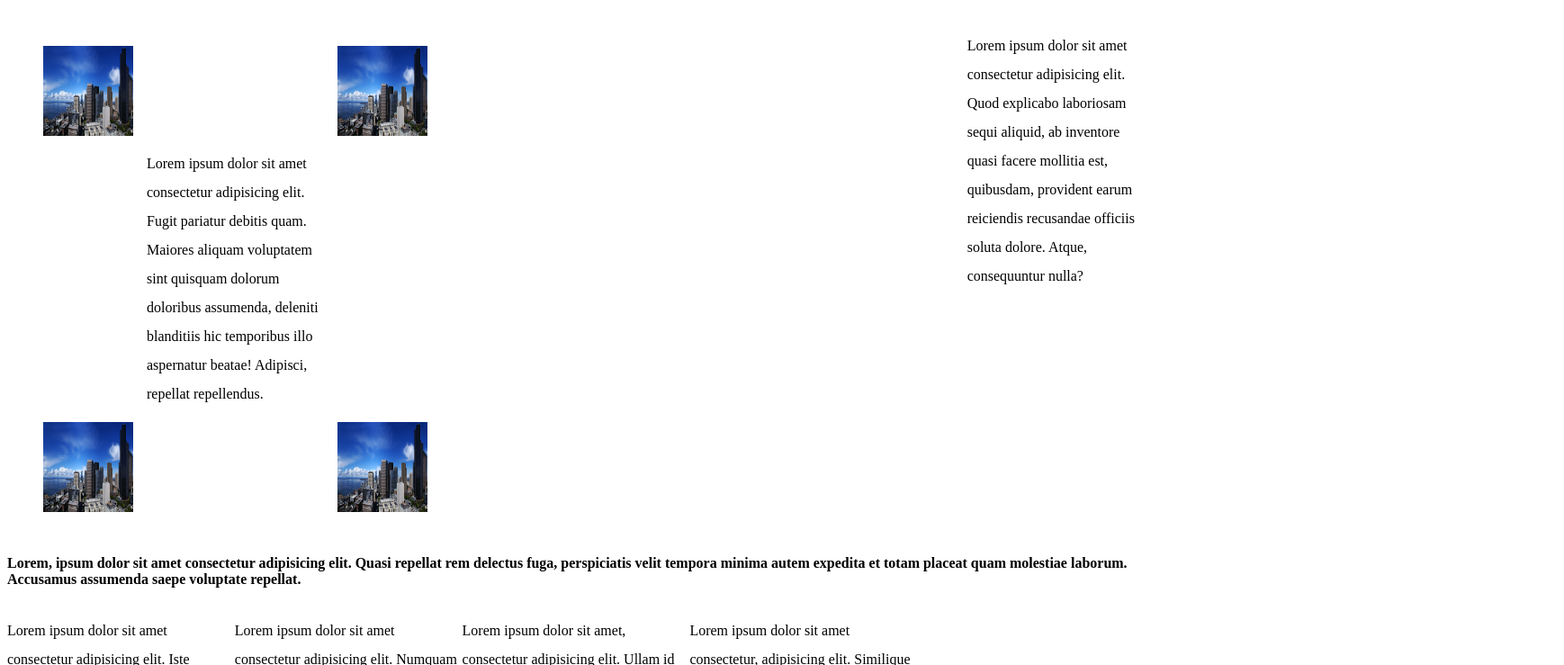
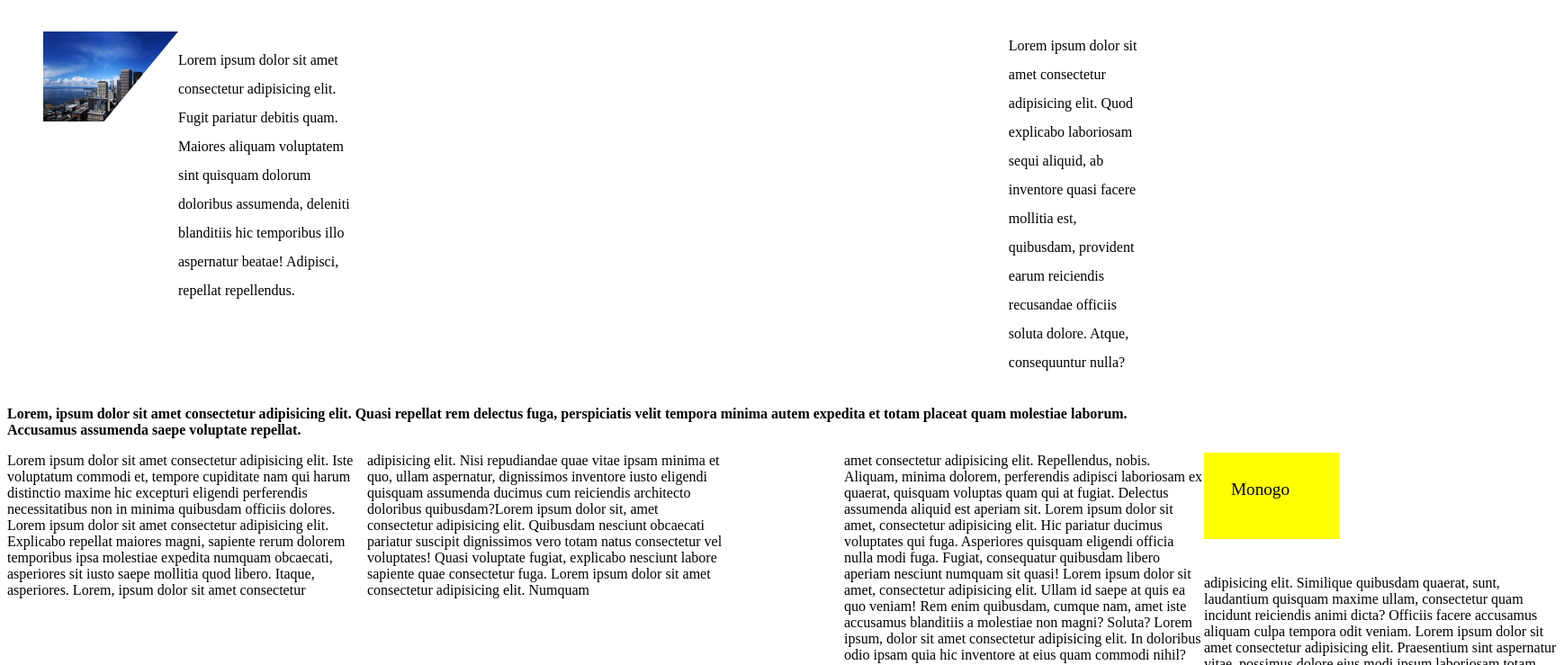
Before and after one commit to AgnieszkaDra/Newspaper, a plain HTML site: page index.html in a window 1280 px wide. Shown: the part 61-800 px from the top of the page at 90% size, 1738 px wide, since content can reach past the window. Drawn offline with Linux system fonts and the light colour scheme.

Commit message:
next part of style

```diff
--- a/index.html
+++ b/index.html
@@ -12,26 +12,36 @@
     <div class="flex-column first left">
 
      <figure>
-         <!-- <img src="IMG/city1.jpg" class="city1"> -->
+        <div class="image"></div>
         <p class="city1p">Lorem ipsum dolor sit amet consectetur adipisicing elit. Fugit pariatur debitis quam. Maiores aliquam voluptatem sint quisquam dolorum doloribus assumenda, deleniti blanditiis hic temporibus illo aspernatur beatae! Adipisci, repellat repellendus.</p>
+
      </figure>
     <p>Lorem ipsum dolor sit amet consectetur adipisicing elit. Quod explicabo laboriosam sequi aliquid, ab inventore quasi facere mollitia est, quibusdam, provident earum reiciendis recusandae officiis soluta dolore. Atque, consequuntur nulla?</p>
     </div>
     <p class="bold">Lorem, ipsum dolor sit amet consectetur adipisicing elit. Quasi repellat rem delectus fuga, perspiciatis velit tempora minima autem expedita et totam placeat quam molestiae laborum. Accusamus assumenda saepe voluptate repellat.</p>
-    <div class="flex-column">
-    <p>Lorem ipsum dolor sit amet consectetur adipisicing elit. Iste voluptatum commodi et, tempore cupiditate nam qui harum distinctio maxime hic excepturi eligendi perferendis necessitatibus non in minima quibusdam officiis dolores. Lorem ipsum dolor sit amet consectetur adipisicing elit. Explicabo repellat maiores magni, sapiente rerum dolorem temporibus ipsa molestiae expedita numquam obcaecati, asperiores sit iusto saepe mollitia quod libero. Itaque, asperiores.
-        Lorem, ipsum dolor sit amet consectetur adipisicing elit. Nisi repudiandae quae vitae ipsam minima et quo, ullam aspernatur, dignissimos inventore iusto eligendi quisquam assumenda ducimus cum reiciendis architecto doloribus quibusdam?Lorem ipsum dolor sit, amet consectetur adipisicing elit. Quibusdam nesciunt obcaecati pariatur suscipit dignissimos vero totam natus consectetur vel voluptates! Quasi voluptate fugiat, explicabo nesciunt labore sapiente quae consectetur fuga.
+    <div class="wrapper">
+    Lorem ipsum dolor sit amet consectetur adipisicing elit. Iste voluptatum commodi et, tempore cupiditate nam qui harum distinctio maxime hic excepturi eligendi perferendis necessitatibus non in minima quibusdam officiis dolores. Lorem ipsum dolor sit amet consectetur adipisicing elit. Explicabo repellat maiores magni, sapiente rerum dolorem temporibus ipsa molestiae expedita numquam obcaecati, asperiores sit iusto saepe mollitia quod libero. Itaque, asperiores.
+        Lorem, ipsum dolor sit amet consectetur
+    <div></div>
+    adipisicing elit. Nisi repudiandae quae vitae ipsam minima et quo, ullam aspernatur, dignissimos inventore iusto eligendi quisquam assumenda ducimus cum reiciendis architecto doloribus quibusdam?Lorem ipsum dolor sit, amet consectetur adipisicing elit. Quibusdam nesciunt obcaecati pariatur suscipit dignissimos vero totam natus consectetur vel voluptates! Quasi voluptate fugiat, explicabo nesciunt labore sapiente quae consectetur fuga.
 
-    </p>
-    <p>Lorem ipsum dolor sit amet consectetur adipisicing elit. Numquam vitae vel aspernatur consequatur itaque id facere quisquam. Dolore culpa debitis officia explicabo autem! Perferendis quod odio dicta saepe, vitae aliquid! Lorem ipsum dolor sit, amet consectetur adipisicing elit. Facere possimus perferendis tenetur hic. Totam in, libero exercitationem labore neque, numquam accusantium eligendi id sint ipsum, porro aperiam rem possimus laboriosam?
-        Lorem ipsum dolor sit amet consectetur adipisicing elit. Repellendus, nobis. Aliquam, minima dolorem, perferendis adipisci laboriosam ex quaerat, quisquam voluptas quam qui at fugiat. Delectus assumenda aliquid est aperiam sit. Lorem ipsum dolor sit amet, consectetur adipisicing elit. Hic pariatur ducimus voluptates qui fuga. Asperiores quisquam eligendi officia nulla modi fuga. Fugiat, consequatur quibusdam libero aperiam nesciunt numquam sit quasi!
-    </p>
-    <p>Lorem ipsum dolor sit amet, consectetur adipisicing elit. Ullam id saepe at quis ea quo veniam! Rem enim quibusdam, cumque nam, amet iste accusamus blanditiis a molestiae non magni? Soluta? Lorem ipsum, dolor sit amet consectetur adipisicing elit. In doloribus odio ipsam quia hic inventore at eius quam commodi nihil? Alias, voluptatibus quo quas odit similique magni enim ducimus quidem. Lorem ipsum dolor sit amet consectetur adipisicing elit. Cum alias architecto, nulla deleniti ab assumenda porro illo? Dolorem provident, minus explicabo nobis repellat, doloremque reprehenderit adipisci, ut atque quibusdam ab?
 
-    </p>
-    <p>Lorem ipsum dolor sit amet consectetur, adipisicing elit. Similique quibusdam quaerat, sunt, laudantium quisquam maxime ullam, consectetur quam incidunt reiciendis animi dicta? Officiis facere accusamus aliquam culpa tempora odit veniam. Lorem ipsum dolor sit amet consectetur adipisicing elit. Praesentium sint aspernatur vitae, possimus dolore eius modi ipsum laboriosam totam repellendus nobis eum voluptates qui. Tempora perferendis sequi velit doloribus quisquam? Lorem, ipsum dolor sit amet consectetur adipisicing elit. Temporibus rerum autem perferendis repellat nemo eius earum accusantium, recusandae eaque, ad deleniti exercitationem sint commodi consectetur minus maiores a pariatur voluptates?
 
-    </p>
+        Lorem ipsum dolor sit amet consectetur adipisicing elit. Numquam
+
+    <div></div> vitae vel aspernatur consequatur itaque id facere quisquam. Dolore culpa debitis officia explicabo autem! Perferendis quod odio dicta saepe, vitae aliquid! Lorem ipsum dolor sit, amet consectetur adipisicing elit. Facere possimus perferendis tenetur hic. Totam in, libero exercitationem labore neque, numquam accusantium eligendi id sint ipsum, porro aperiam rem possimus laboriosam?
+        Lorem ipsum dolor sit
+    <div></div>amet consectetur adipisicing elit. Repellendus, nobis. Aliquam, minima dolorem, perferendis adipisci laboriosam ex quaerat, quisquam voluptas quam qui at fugiat. Delectus assumenda aliquid est aperiam sit. Lorem ipsum dolor sit amet, consectetur adipisicing elit. Hic pariatur ducimus voluptates qui fuga. Asperiores quisquam eligendi officia nulla modi fuga. Fugiat, consequatur quibusdam libero aperiam nesciunt numquam sit quasi!
+
+    Lorem ipsum dolor sit amet, consectetur adipisicing
+    elit. Ullam id saepe at quis ea quo veniam! Rem enim quibusdam, cumque nam, amet iste accusamus blanditiis a molestiae non magni? Soluta? Lorem ipsum, dolor sit amet consectetur adipisicing elit. In doloribus odio ipsam quia hic inventore at eius quam commodi nihil? Alias, voluptatibus quo quas odit similique magni enim ducimus quidem. Lorem ipsum dolor sit amet consectetur adipisicing elit. Cum alias architecto, nulla deleniti ab assumenda porro illo? Dolorem provident, minus explicabo nobis repellat, doloremque reprehenderit adipisci, ut atque quibusdam ab?
+
+
+
+    Lorem ipsum dolor sit amet consectetur,<div class="inline">Monogo</div> adipisicing elit. Similique quibusdam quaerat, sunt, laudantium quisquam maxime ullam, consectetur quam incidunt reiciendis animi dicta? Officiis facere accusamus aliquam culpa tempora odit veniam. Lorem ipsum dolor sit amet consectetur adipisicing elit. Praesentium sint aspernatur vitae, possimus dolore eius modi ipsum laboriosam totam repellendus nobis eum voluptates qui. Tempora perferendis sequi velit doloribus quisquam? Lorem, ipsum dolor sit amet consectetur adipisicing elit. Temporibus rerum autem perferendis repellat nemo eius earum accusantium, recusandae eaque, ad deleniti exercitationem sint commodi consectetur minus maiores a pariatur voluptates?
+    </div>
+
+    <div class="image2"></div>
     </div>
     </div>
 
--- a/style.css
+++ b/style.css
@@ -1,11 +1,11 @@
-div{
+.flex-column{
     display: flex;
     width: 100%;
 
 
 }
 
-div p{
+.flex-column p{
     display: inline-block;
     line-height: 2;
     width: 20%;
@@ -24,37 +24,72 @@ div p{
     justify-content: space-between;
 }
 
-figure{
-    width: 100%;
-    display: flex;
-    flex-direction: row;
-
-}
-
-.city1{
-    width:30%;
-    clip-path: polygon(0 1%, 100% 0, 49% 100%, 0% 100%);
-    shape-outside: polygon(0 1%, 100% 0, 49% 100%, 0% 100%);
-
-}
-
-.city1p{
-    display: flex;
-    flex-direction: column;
-    border: 100px solid transparent;
-  padding: 15px;
-    border-image: url('IMG/city1.jpg');
-}
-
-.city1p::before{
-
-        float: left;
-        display: block;;
-        content: '';
-        height: 0;
+flex
 
 
 
 
 
-    }
+figure{
+
+min-height: 300px;
+min-width: 300px;
+max-width: 600px;
+text-align: justify;
+}
+
+.image {
+    min-height: 100px;
+min-width: 150px;
+clip-path: polygon(0 0, 100% 0, 45% 100%, 0% 100%) ;
+background: url('IMG/city1.jpg');
+background-size: cover;
+shape-outside:polygon(0 0, 100% 0, 45% 100%, 0% 100%)  ;
+float: left;
+}
+
+
+
+.wrapper{
+    min-width:300px;
+    min-height: 300px;
+    max-width: 400px;
+    max-height: 400px;
+    display: flex;
+    flex-wrap: wrap;
+    flex-direction: column;
+
+
+
+}
+
+.wrapper > div {
+    width: 40px;
+    padding: 30px;
+    margin-right: 30px;
+    margin-bottom: 40px;
+
+
+}
+
+.wrapper > p {
+    margin-right: 30px;
+}
+
+.wrapper > .inline{
+    display: inline-block;
+    width: 90px;
+    height: 36px;
+    background-color: yellow;
+    font-size: larger;
+}
+
+.image2{
+    min-height: 800px;
+min-width: 300px;
+clip-path: polygon(75% 51%, 64% 43%, 61% 30%, 65% 21%, 85% 15%, 100% 15%, 100% 100%, 87% 100%, 59% 100%, 49% 94%, 48% 78%, 59% 60%);
+background: url('IMG/city1.jpg');
+background-size: cover;
+shape-outside: polygon(75% 51%, 64% 43%, 61% 30%, 65% 21%, 85% 15%, 100% 15%, 100% 100%, 87% 100%, 59% 100%, 49% 94%, 48% 78%, 59% 60%);
+float: right;
+}
```
